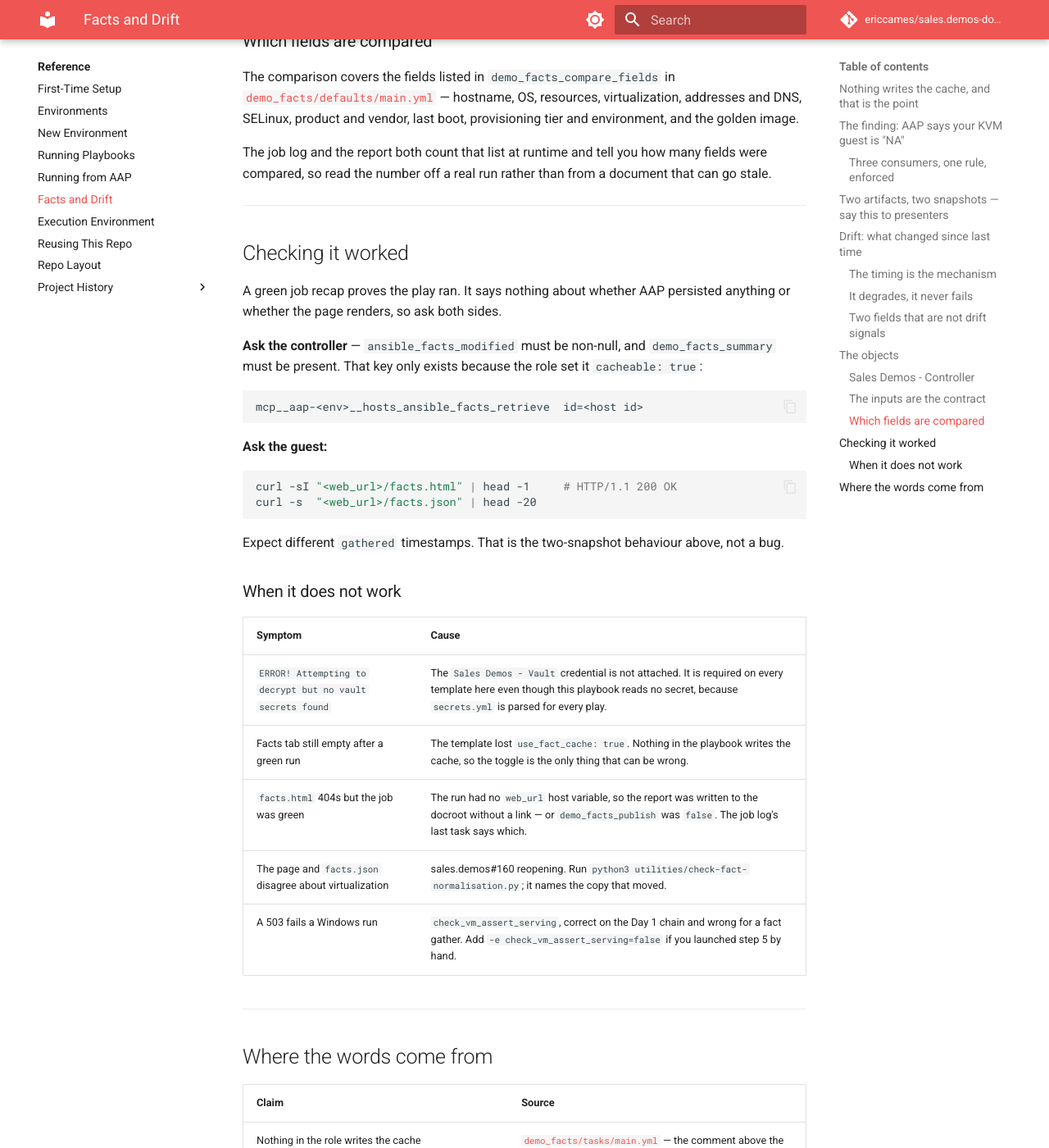
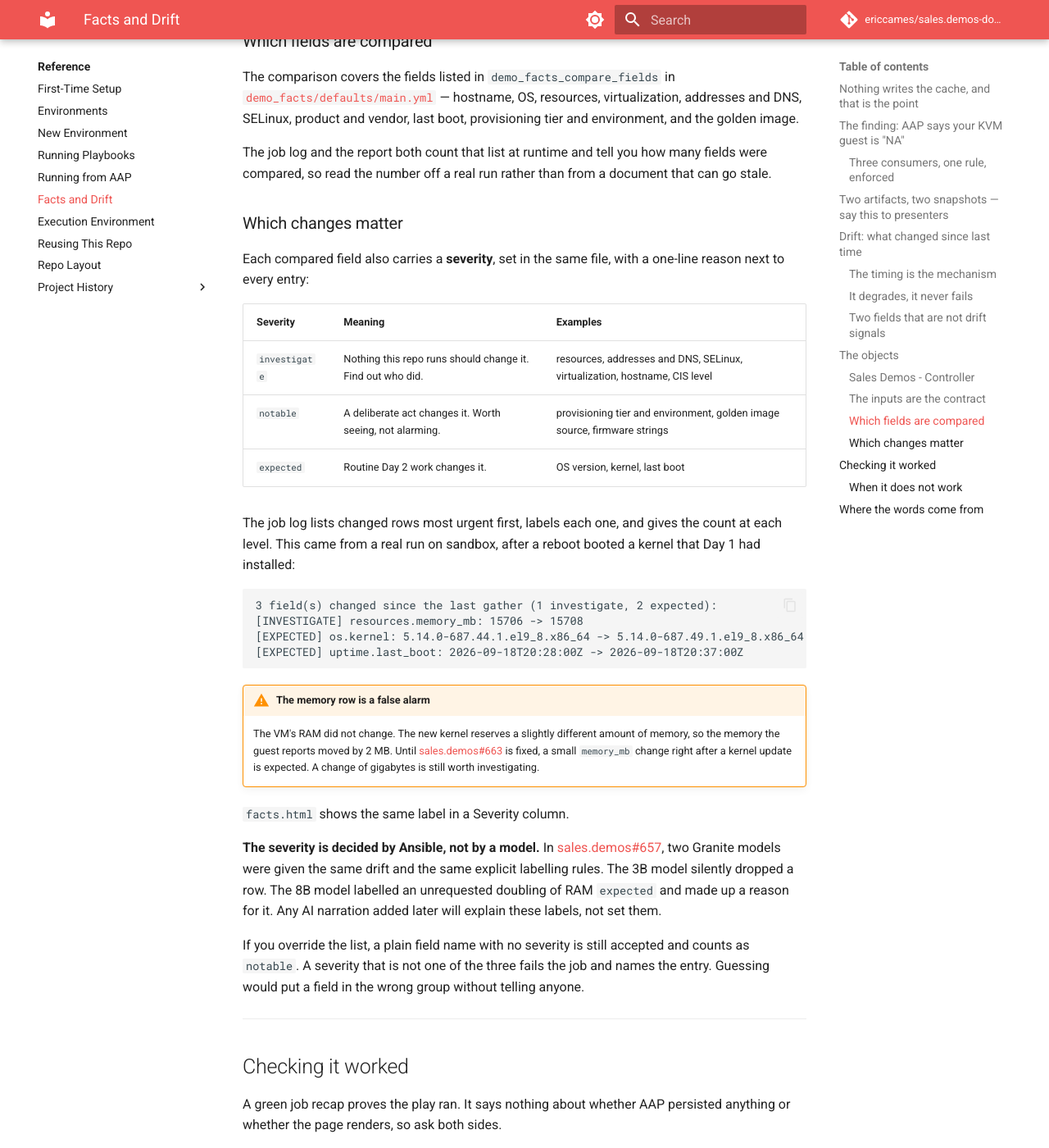
Before and after one commit to ericcames/sales.demos-docs, an MkDocs documentation site: the page built from docs/reference/facts-and-drift.md, in a window 1280 px wide and 1400 px high, scrolled down 6131 px. Shown: the whole window at 82% size. Built offline with MkDocs 1.6.1 and Material for MkDocs 9.7.7, drawn with Linux system fonts in a browser that asks for light colours; comment, search, counter and statistics services are not loaded; some of the changed text lies outside the part shown.

Commit message:
facts-and-drift explains drift severity, with a real sandbox run (#101) (#102)
sales.demos#662 labels each changed field investigate, notable or
expected. The reference page listed the compared fields and said nothing
about the labels. Adds the three levels and where they are set, why they
are not left to a model (sales.demos#657), the bare-string fallback, and
a job log from AAP sandbox job 311, including its memory_mb false alarm
(sales.demos#663).

Closes #101

Co-authored-by: Claude Opus 5 <noreply@anthropic.com>

````diff
--- a/docs/reference/facts-and-drift.md
+++ b/docs/reference/facts-and-drift.md
@@ -280,6 +280,50 @@ The job log and the report both count that list at runtime and tell you how many
 fields were compared, so read the number off a real run rather than from a
 document that can go stale.
 
+### Which changes matter
+
+Each compared field also carries a **severity**, set in the same file, with a
+one-line reason next to every entry:
+
+| Severity | Meaning | Examples |
+|---|---|---|
+| `investigate` | Nothing this repo runs should change it. Find out who did. | resources, addresses and DNS, SELinux, virtualization, hostname, CIS level |
+| `notable` | A deliberate act changes it. Worth seeing, not alarming. | provisioning tier and environment, golden image source, firmware strings |
+| `expected` | Routine Day 2 work changes it. | OS version, kernel, last boot |
+
+The job log lists changed rows most urgent first, labels each one, and gives the
+count at each level. This came from a real run on sandbox, after a reboot booted
+a kernel that Day 1 had installed:
+
+```
+3 field(s) changed since the last gather (1 investigate, 2 expected):
+[INVESTIGATE] resources.memory_mb: 15706 -> 15708
+[EXPECTED] os.kernel: 5.14.0-687.44.1.el9_8.x86_64 -> 5.14.0-687.49.1.el9_8.x86_64
+[EXPECTED] uptime.last_boot: 2026-09-18T20:28:00Z -> 2026-09-18T20:37:00Z
+```
+
+!!! warning "The memory row is a false alarm"
+
+    The VM's RAM did not change. The new kernel reserves a slightly different
+    amount of memory, so the memory the guest reports moved by 2 MB. Until
+    [sales.demos#663](https://github.com/ericcames/sales.demos/issues/663) is
+    fixed, a small `memory_mb` change right after a kernel update is expected.
+    A change of gigabytes is still worth investigating.
+
+`facts.html` shows the same label in a Severity column.
+
+**The severity is decided by Ansible, not by a model.** In
+[sales.demos#657](https://github.com/ericcames/sales.demos/issues/657), two
+Granite models were given the same drift and the same explicit labelling rules.
+The 3B model silently dropped a row. The 8B model labelled an unrequested
+doubling of RAM `expected` and made up a reason for it. Any AI narration added
+later will explain these labels, not set them.
+
+If you override the list, a plain field name with no severity is still accepted
+and counts as `notable`. A severity that is not one of the three fails the job
+and names the entry. Guessing would put a field in the wrong group without
+telling anyone.
+
 ---
 
 ## Checking it worked
@@ -330,3 +374,6 @@ above, not a bug.
 | `check_vm_assert_serving` never exercised | [sales.demos#649](https://github.com/ericcames/sales.demos/pull/649) — stated in the test report |
 | The four templates and the credential | [`controller_templates.yml`](https://github.com/ericcames/sales.demos/blob/main/inventory/group_vars/aap/controller_templates.yml), [`controller_credentials.yml`](https://github.com/ericcames/sales.demos/blob/main/inventory/group_vars/aap/controller_credentials.yml) |
 | The naming rule | [sales.demos#647](https://github.com/ericcames/sales.demos/issues/647) |
+| Severity levels, per-field reasons, bare-string fallback, fail on unknown | [`demo_facts/defaults/main.yml`](https://github.com/ericcames/sales.demos/blob/main/playbooks/roles/demo_facts/defaults/main.yml), [`demo_facts/tasks/compare.yml`](https://github.com/ericcames/sales.demos/blob/main/playbooks/roles/demo_facts/tasks/compare.yml); [sales.demos#662](https://github.com/ericcames/sales.demos/pull/662) |
+| The sample job log and the memory false alarm | sales.demos AAP sandbox job 311, 2026-09-18; [sales.demos#663](https://github.com/ericcames/sales.demos/issues/663) |
+| Neither Granite size followed the labelling rules | [sales.demos#657](https://github.com/ericcames/sales.demos/issues/657); [sales.demos#658](https://github.com/ericcames/sales.demos/issues/658) |
````
